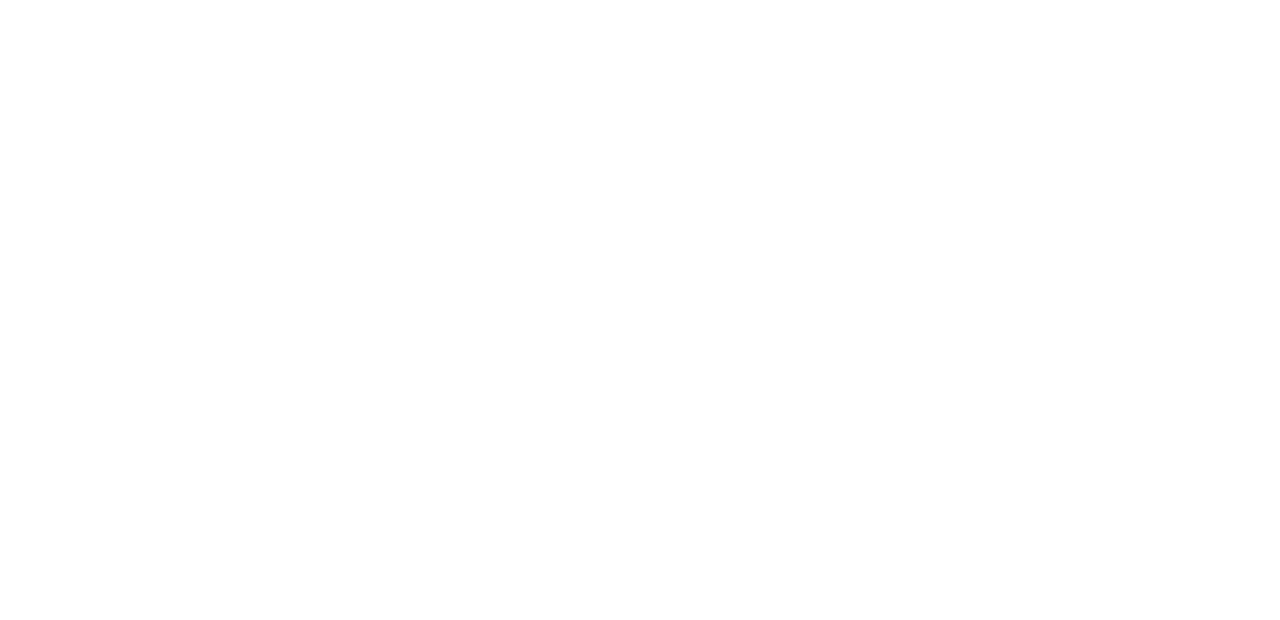
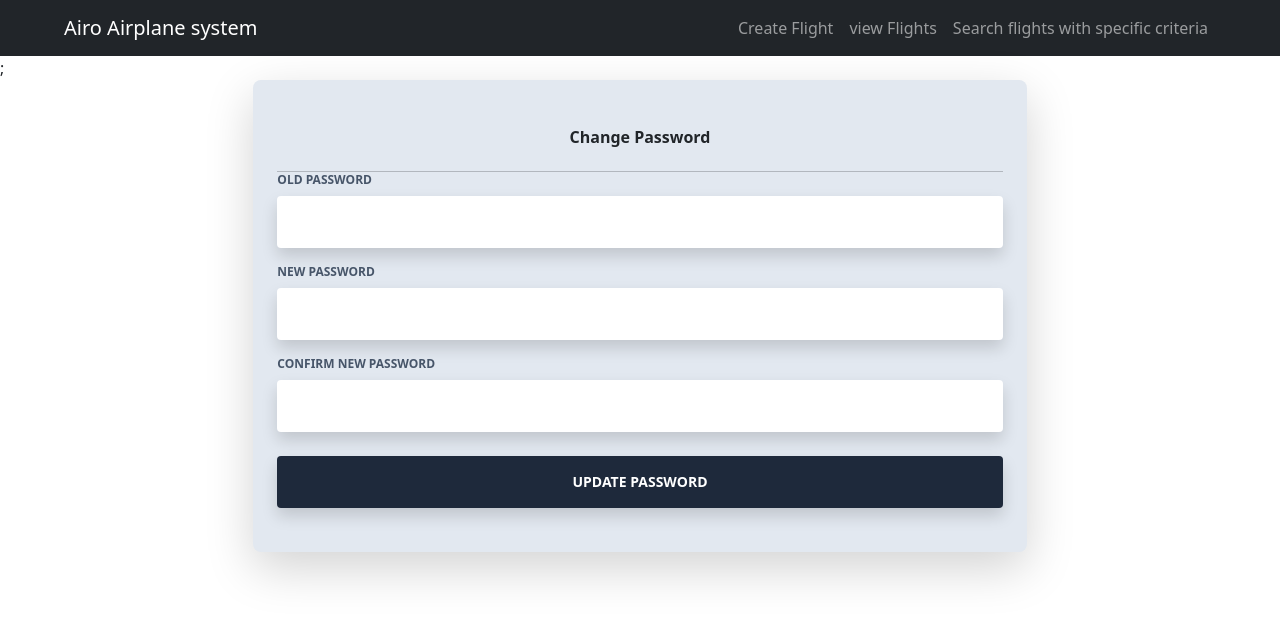
Before and after one commit to AhmedSobeih/kasrBerlin, a React (Create React App) app: page /UserChangePassword/1 in a window 1280 px wide. Before the commit this address had no page. Shown: the top 620 px of the page. Built offline with nearby package versions, Linux system fonts and the light colour scheme.

Commit message:
reservation edited and change password partially done

```diff
--- a/src/App.js
+++ b/src/App.js
@@ -12,6 +12,7 @@ import AdminHome from './AdminHome';
 import UserHome from './UserHome';
 import UserAccountDetails from './UserAccountDetails';
 import UserUpdateDetails from './UserUpdateDetails';
+import UserChangePassword from './UserChangePassword';
 import Index from './index';
 import SearchFlightGuest from './searchFlightGuest';
 import SearchResultsGuest from './SearchResultsGuest';
@@ -44,6 +45,7 @@ function App(){
                <Route path="/UserHome" element={<UserHome/>} />
                <Route path="/UserAccountDetails/:username" element={<UserAccountDetails/>} />
                <Route path="/UserUpdateDetails/:username" element={<UserUpdateDetails/>} />
+               <Route path="/UserChangePassword/:username" element={<UserChangePassword/>} />
                <Route path="/" element={<Index/>} />
                <Route path="/searchFlightGuest" element={<SearchFlightGuest/>} />
                <Route path="/searchResultsGuest" element={<SearchResultsGuest/>} />
--- /dev/null
+++ b/src/UserChangePassword.js
@@ -0,0 +1,145 @@
+import React, {useState} from "react";
+
+import ReactDOM from 'react-dom';
+import axios from 'axios';
+import {useParams,useNavigate} from 'react-router-dom';
+import Navbar from 'Navbar';
+
+var flag = true;
+
+export default function UserChangePassword() {
+    const user = useParams().username;
+    const navigate = useNavigate();
+    const [loginSuccess, setLoginSuccess] = useState("");
+    const [oldPassword, setOldPassword] = useState("");
+    const [newPassword, setNewPassword] = useState("");
+    const [newPasswordConfirmation, setNewPasswordConfirmation] = useState("");
+    const [username, setUserName] = useState(user);
+    const CancelToken = axios.CancelToken;
+    let cancel;
+
+  function handleOldPassword(number){
+    setOldPassword(number.target.value);
+ //   console.log(economySeats);
+  }
+  function handleNewPassword(number){
+    setNewPassword(number.target.value);
+ //   console.log(economySeats);
+  }
+  function handleNewPasswordConfirmation(number){
+    setNewPasswordConfirmation(number.target.value);
+ //   console.log(economySeats);
+  }
+
+
+    function updatePassword (){
+
+        var bodyFormData = new FormData();
+        bodyFormData.append('oldPassword', oldPassword);
+        bodyFormData.append('newPassword', newPassword);
+
+        if(newPassword != newPasswordConfirmation)
+        {
+          setLoginSuccess("Password doesn't match");
+          return;
+        }
+
+      axios({
+        method: "put",
+        url: "/password/" + username,
+        data: bodyFormData,
+        headers: { "Content-Type": "multipart/form-data" },
+      })
+          .then((response) => {
+            console.log(response.data);
+
+            if(response.data.status==false)
+              console.log(response.data.response);
+            else
+            {
+              setLoginSuccess("Password Updated");
+              navigate('/UserHome');
+            }
+        })
+    }
+
+return (
+
+<>
+{Navbar()};
+      <div className="container mx-auto px-4 h-full">
+        <div className="flex content-center items-center justify-center h-full">
+          <div className="w-full lg:w-8/12 px-4">
+            <div className="relative flex flex-col min-w-0 break-words w-full mb-6 shadow-lg rounded-lg bg-blueGray-200 border-0">
+              <div className="rounded-t mb-0 px-6 py-6">
+
+                <div className="btn-wrapper text-center">
+                 </div>
+
+              </div>
+              <div className="flex-auto px-4 lg:px-10 py-10 pt-0">
+
+                <div className="text-blueGray-5000 text-center mb-3 font-bold">
+                   <h1>Change Password</h1>
+                </div>
+                <hr className="mt-6 border-b-1 border-blueGray-300" />
+                <form>
+                <div className="relative w-full mb-3">
+                    <label
+                      className="block uppercase text-blueGray-600 text-xs font-bold mb-2"
+                      htmlFor="grid-password"
+                    >
+                      Old Password
+                    </label>
+                    <input
+                     type="password" onChangeCapture={handleOldPassword}
+                      className="border-0 px-3 py-3 placeholder-blueGray-300 text-blueGray-600 bg-white rounded text-sm shadow focus:outline-none focus:ring w-full ease-linear transition-all duration-150"
+                    />
+                  </div>
+
+                  <div className="relative w-full mb-3">
+                    <label
+                      className="block uppercase text-blueGray-600 text-xs font-bold mb-2"
+                      htmlFor="grid-password"
+                    >
+                      New Password
+                    </label>
+                    <input
+                     type="password" onChangeCapture={handleNewPassword}
+                      className="border-0 px-3 py-3 placeholder-blueGray-300 text-blueGray-600 bg-white rounded text-sm shadow focus:outline-none focus:ring w-full ease-linear transition-all duration-150"
+                    />
+                  </div>
+                  <div className="relative w-full mb-3">
+                    <label
+                      className="block uppercase text-blueGray-600 text-xs font-bold mb-2"
+                      htmlFor="grid-password"
+                    >
+                      Confirm New Password
+                    </label>
+                    <input
+                     type="password" onChangeCapture={handleNewPasswordConfirmation}
+                      className="border-0 px-3 py-3 placeholder-blueGray-300 text-blueGray-600 bg-white rounded text-sm shadow focus:outline-none focus:ring w-full ease-linear transition-all duration-150"
+                    />
+                  </div>
+                  <div className="text-center mt-6">
+                    <button
+                      className="bg-blueGray-800 text-white active:bg-blueGray-600 text-sm font-bold uppercase px-6 py-3 rounded shadow hover:shadow-lg outline-none focus:outline-none mr-1 mb-1 w-full ease-linear transition-all duration-150"
+                      type="button"  onClick = {updatePassword} onClickCapture = {updatePassword}
+                    >
+                      Update Password
+                    </button>
+                  </div>
+                </form>
+              </div>
+            </div>
+            <div className="flex flex-wrap mt-6 relative">
+            <div class="" id='loginFail' display='none'  role="alert">{loginSuccess}</div>
+              <div className="w-1/2 text-right">
+                <span></span>
+              </div>
+            </div>
+          </div>
+        </div>
+      </div>
+    </>
+);}
```
Also changed, not shown: 2 other files (tests, documents, lock files or other folders).
